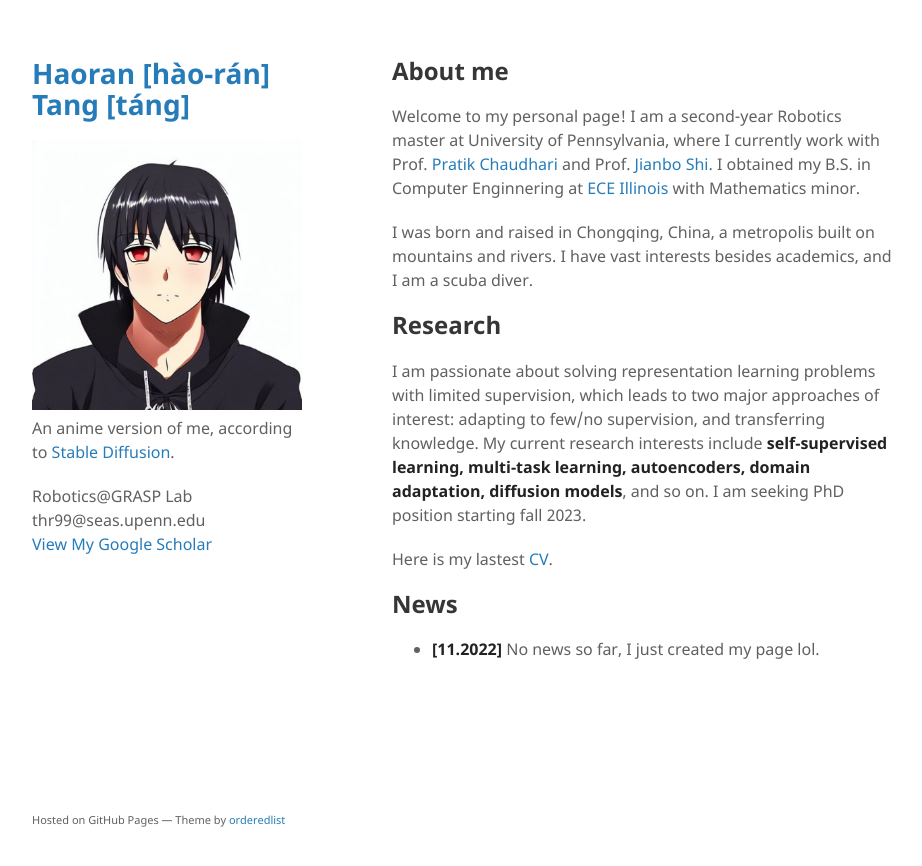
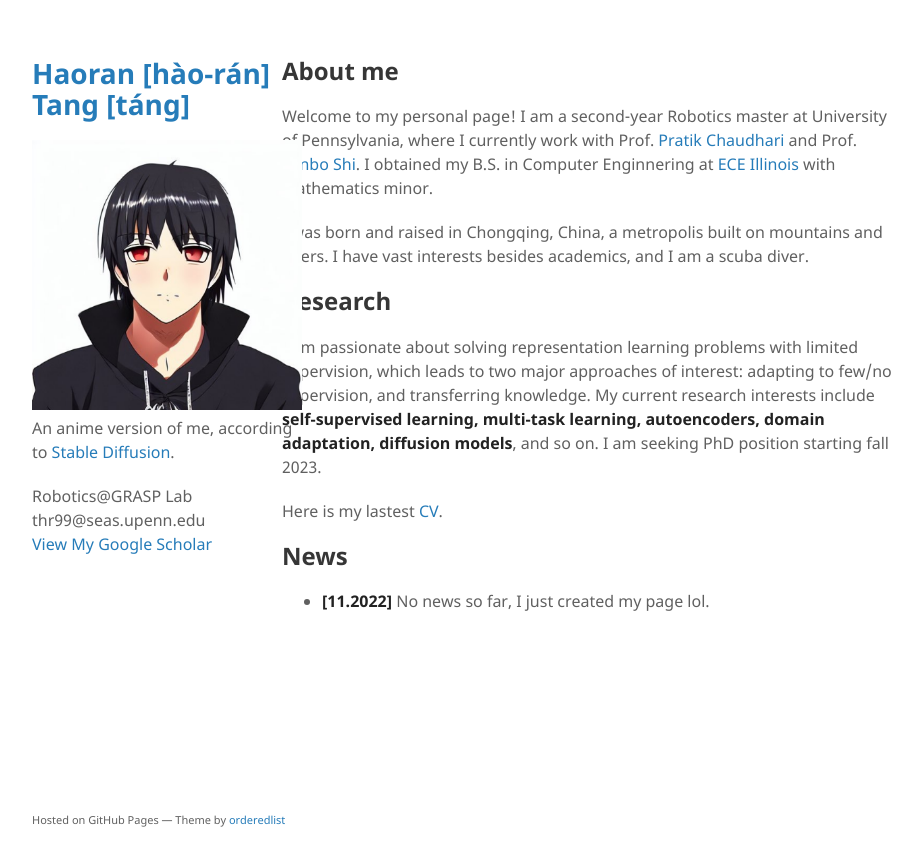
Before and after one commit to HaoranTang/HaoranTang.github.io, a Jekyll site: the page built from index.md, in a window 1280 px wide. Shown: the top 866 px of the page, without its empty margins (178-1100 px from the left). Built offline with Jekyll 4.4.1, drawn with Linux system fonts in a browser that asks for light colours; our own code applies the rules of GitHub Pages for plain Markdown files.

Commit message:
Update jekyll-theme-minimal.scss

```diff
--- a/_sass/jekyll-theme-minimal.scss
+++ b/_sass/jekyll-theme-minimal.scss
@@ -186,9 +186,9 @@ strong {
 }
 
 section {
-  width:500px;
+  width:610px;
   float:right;
-  padding-bottom:50px;
+  padding-bottom:30px;
 }
 
 small {
```
